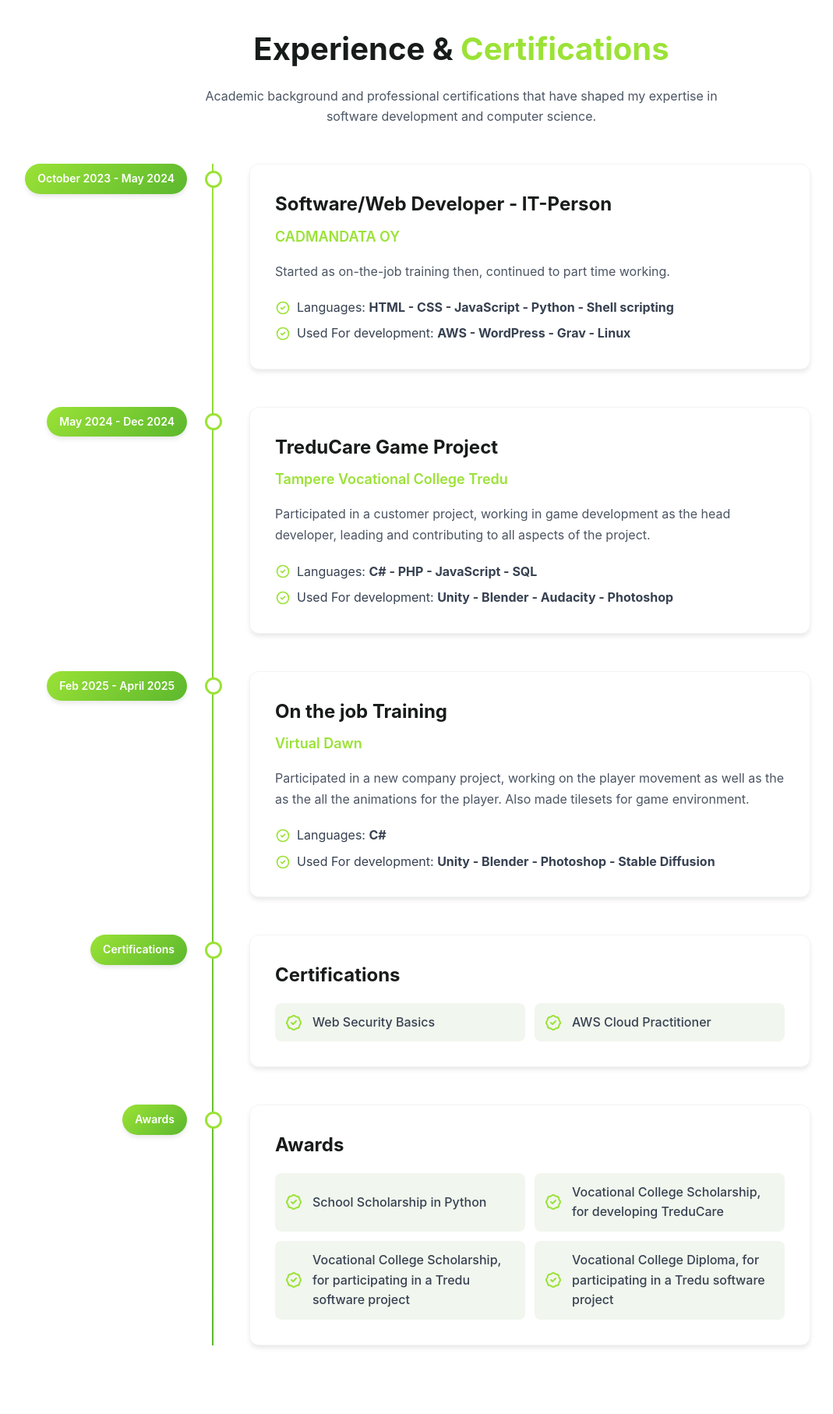
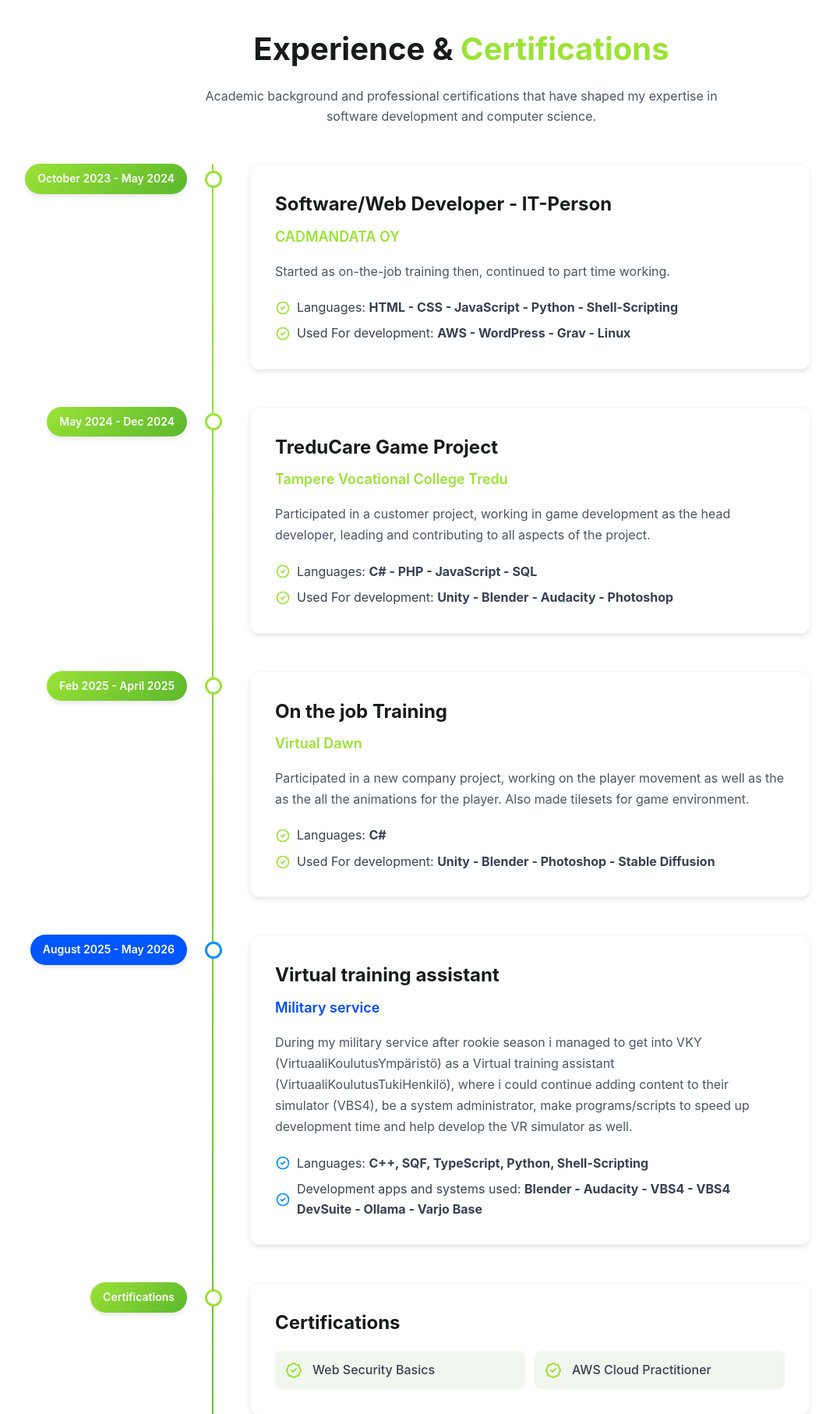
Before and after one commit to RoxareX/roxarex.github.io, a PHP site: page / in a window 1280 px wide. Shown: the part 3640-5454 px from the top of the page at 78% size, without its empty margins (48-1117 px from the left). Run offline with PHP 8.4, Linux system fonts and the light colour scheme.

Commit message:
Make final adjustments and add military experience

```diff
--- a/assets/css/style.css
+++ b/assets/css/style.css
@@ -570,6 +570,34 @@ body {
     border: 3px solid var(--accent-color);
     border-radius: 50%;
 }
+
+@keyframes color {
+  0%   { background: #00F0FF }   /* cyan */
+  20%  { background: #00C5FF }   /* light cyan-blue */
+  40%  { background: #008FFF }   /* bright blue */
+  60%  { background: #006BFF }   /* deeper blue */
+  80%  { background: #004BFF }   /* dark rich blue */
+  100% { background: #00F0FF }   /* back to cyan */
+}
+
+.active-year-badge{
+    background: linear-gradient(135deg, var(--accent-secondary-color), var(--secondary-color));
+    animation: color 9s infinite linear;
+}
+.active-year-badge::after{
+    border: 3px solid #008FFF !important;
+}
+.active-experience-content:hover{
+    border-color: #008FFF;
+}
+.active-experience-content h4 {
+    color: #004BFF !important;
+}
+.active-detail-item svg{
+    color: #008FFF !important;
+}
+
+
 .experience-detail-item {
     display: flex;
     align-items: center;
@@ -1031,6 +1059,13 @@ body {
   transform: rotateX(90deg) translateZ(50px);
 }
 
+/* 3D models view */
+.text-center {
+    color: white;
+    padding-top: 50px;
+    text-align: center;
+}
+
 /* Responsive Design */
 @media (min-width: 640px) {
     .hero-section h1 {
--- a/footer.html
+++ b/footer.html
@@ -7,13 +7,11 @@
 
         <div class="footer-links">
             <h4>Quick Links</h4>
-            <a href="#home">Home</a>
-            <a href="#about">About</a>
-            <a href="#skills">Skills</a>
-            <a href="#expertise">Expertise</a>
-            <a href="#education">Education</a>
-            <a href="#projects">Projects</a>
-            <a href="#footer">Contact</a>
+            <a href="/">Home</a>
+            <a href="/#about">About me</a>
+            <a href="/#projects">Projects</a>
+            <a href="/3dmodels.html">3D models</a>
+            <a href="/calculate/calculate.html">Calculator</a>
         </div>
 
         <div class="footer-contact">
--- a/header.html
+++ b/header.html
@@ -8,9 +8,9 @@
     <!-- Desktop Menu -->
     <nav class="nav-menu">
         <a href="/">Home</a>
-        <a href="/3dmodels.html">3D models</a>
         <a href="/#about">About me</a>
         <a href="/#projects">Projects</a>
+        <a href="/3dmodels.html">3D models</a>
         <a href="/calculate/calculate.html">Calculator</a>
     </nav>
 
@@ -25,8 +25,8 @@
 <!-- Mobile Menu -->
 <div class="mobile-menu" id="mobileMenu">
     <a href="/">Home</a>
-    <a href="/3dmodels.html">3D models</a>
     <a href="/#about">About me</a>
     <a href="/#projects">Projects</a>
+    <a href="/3dmodels.html">3D models</a>
     <a href="/calculate/calculate.html">Calculator</a>
 </div>
--- a/index.html
+++ b/index.html
@@ -104,9 +104,14 @@
             <div class="skills-grid">
                 <div class="skill-card">
                     <div class="skill-icon bg-purple">
-                        <svg viewBox="0 0 24 24" fill="currentColor">
-                            <path
-                                d="M12 0A12 12 0 000 12a12 12 0 0012 12 12 12 0 0012-12A12 12 0 0012 0zM9.426 7.12a5.55 5.55 0 011.985.38v1.181a4.5 4.5 0 00-2.025-.566 2.465 2.465 0 00-1.784.686 2.42 2.42 0 00-.7 1.769 2.402 2.402 0 00.703 1.757 2.443 2.443 0 001.781.688 4.5 4.5 0 002.025-.565v1.204a5.55 5.55 0 01-1.985.38 3.6 3.6 0 01-2.638-1.006 3.33 3.33 0 01-1.008-2.458 3.33 3.33 0 011.008-2.458 3.6 3.6 0 012.638-1.006zm6.853 1.002h.958l-.787 1.296.787 1.295h-.958l-.462-.84-.462.84h-.958l.787-1.295-.787-1.296h.958l.462.84.462-.84zm2.387 0h.958l-.787 1.296.787 1.295h-.958l-.462-.84-.462.84h-.958l.787-1.295-.787-1.296h.958l.462.84.462-.84z" />
+                        <svg viewBox="0 0 24 24" fill="none">
+                            <polygon points="12,1 21,6 21,18 12,23 3,18 3,6" stroke="white" stroke-width="2"
+                                fill="currentColor" />
+                            <text x="12" y="19" text-anchor="middle"
+                                font-family="Varela Round, Nunito, Poppins, sans-serif" font-size="20" font-weight="800"
+                                fill="#9333ea">C</text>
+                            <text x="20" y="14" text-anchor="middle" font-size="6" font-weight="bold"
+                                fill="#9333ea">#</text>
                         </svg>
                     </div>
                     <h3>C#</h3>
@@ -204,10 +209,7 @@
 
                 <div class="skill-card">
                     <div class="skill-icon bg-gray">
-                        <svg viewBox="0 0 24 24" fill="currentColor">
-                            <path
-                                d="M9.4 16.6L4.8 12l4.6-4.6L8 6l-6 6 6 6 1.4-1.4zm5.2 0l4.6-4.6-4.6-4.6L16 6l6 6-6 6-1.4-1.4z" />
-                        </svg>
+                        <img style="height: 100%;" src="/assets/imgs/SQF_icon.png" alt="">
                     </div>
                     <h3>SQF</h3>
                 </div>
@@ -302,7 +304,7 @@
                                     <path stroke-linecap="round" stroke-linejoin="round" stroke-width="2"
                                         d="M9 12l2 2 4-4m6 2a9 9 0 11-18 0 9 9 0 0118 0z" />
                                 </svg>
-                                <span>Languages: <b>HTML - CSS - JavaScript - Python - Shell scripting</b></span>
+                                <span>Languages: <b>HTML - CSS - JavaScript - Python - Shell-Scripting</b></span>
                             </div>
                             <div class="experience-detail-item">
                                 <svg viewBox="0 0 24 24" fill="none" stroke="currentColor">
@@ -368,6 +370,37 @@
                                         d="M9 12l2 2 4-4m6 2a9 9 0 11-18 0 9 9 0 0118 0z" />
                                 </svg>
                                 <span>Used For development: <b>Unity - Blender - Photoshop - Stable Diffusion</b></span>
+                            </div>
+                        </div>
+                    </div>
+                </div>
+                <div class="education-item">
+                    <div class="education-year">
+                        <div class="year-badge active-year-badge">August 2025 - May 2026</div>
+                    </div>
+                    <div class="experience-content active-experience-content">
+                        <h3>Virtual training assistant</h3>
+                        <h4>Military service</h4>
+                        <p>During my military service after rookie season i managed to get into VKY
+                            (VirtuaaliKoulutusYmpäristö) as a Virtual training assistant (VirtuaaliKoulutusTukiHenkilö),
+                            where i could continue adding content to their simulator (VBS4),
+                            be a system administrator, make programs/scripts to speed up development time and help
+                            develop the VR simulator as well.</p>
+                        <div class="education-details">
+                            <div class="experience-detail-item active-detail-item">
+                                <svg viewBox="0 0 24 24" fill="none" stroke="currentColor">
+                                    <path stroke-linecap="round" stroke-linejoin="round" stroke-width="2"
+                                        d="M9 12l2 2 4-4m6 2a9 9 0 11-18 0 9 9 0 0118 0z" />
+                                </svg>
+                                <span>Languages: <b>C++, SQF, TypeScript, Python, Shell-Scripting</b></span>
+                            </div>
+                            <div class="experience-detail-item active-detail-item">
+                                <svg viewBox="0 0 24 24" fill="none" stroke="currentColor">
+                                    <path stroke-linecap="round" stroke-linejoin="round" stroke-width="2"
+                                        d="M9 12l2 2 4-4m6 2a9 9 0 11-18 0 9 9 0 0118 0z" />
+                                </svg>
+                                <span>Development apps and systems used: <b>Blender - Audacity - VBS4 - VBS4 DevSuite -
+                                        Ollama - Varjo Base</b></span>
                             </div>
                         </div>
                     </div>
@@ -469,7 +502,7 @@
                             I was the head developer. of the project, making the game mechanics and the player movement
                             and most of
                             the game environment. </p>
-                        <a href="#" class="btn btn-primary">Check it out</a>
+                        <a href="https://sidequestvr.com/app/40197/treducare" class="btn btn-primary">Check it out</a>
                     </div>
                 </div>
 
@@ -681,7 +714,7 @@
             })
             .then(x => {
                 document.getElementById("copyDate").innerHTML = new Date().getFullYear();
-            })
+            });
     </script>
 
     <script defer
```
Also changed, not shown: 3dmodels.html (+33 -3 lines), assets/imgs/SQF_icon.png (added).
